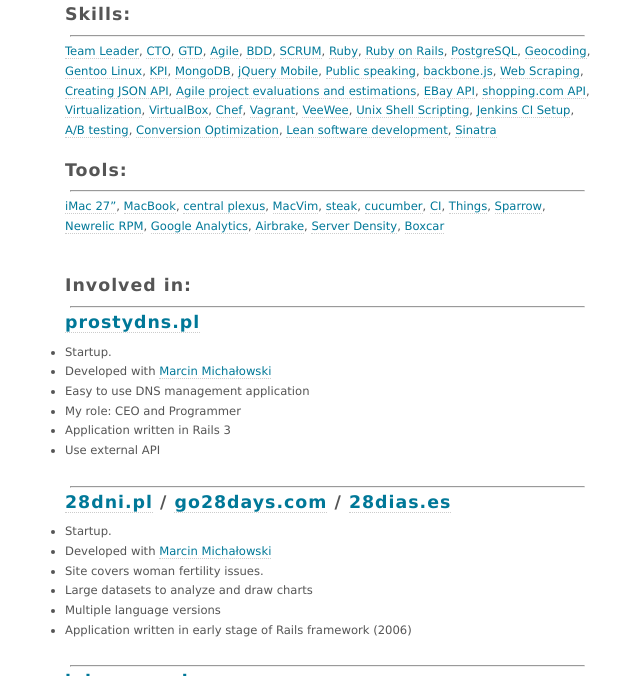
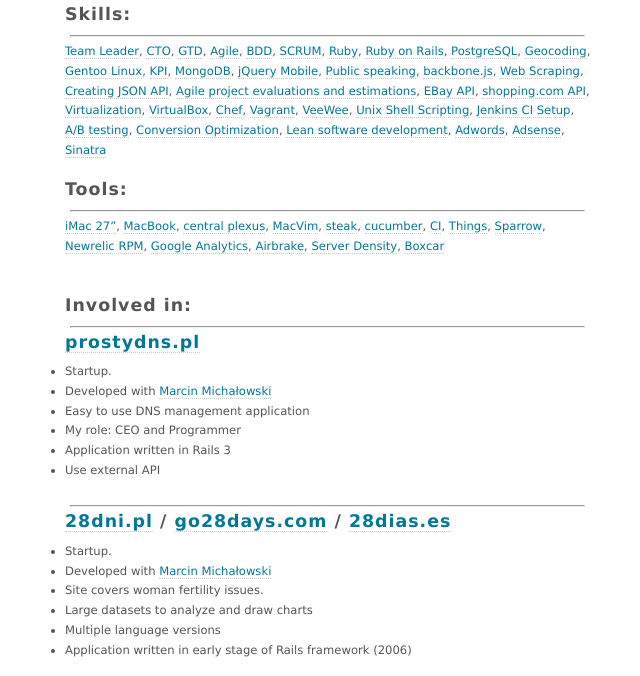
Before and after one commit to pr0d1r2/pr0d1r2.github.com, a Jekyll site: the page built from index.md, in a window 1280 px wide and 900 px high, cut to the strip 224-900 px from the top of the window. Shown: the whole strip, without its empty margins (315-955 px from the left). Built offline with Jekyll 4.4.1, drawn with Linux system fonts in a browser that asks for light colours.

Commit message:
Add adwords and adsense to skills.

```diff
--- a/index.md
+++ b/index.md
@@ -73,6 +73,9 @@ My clients make more profit and decrease their costs via intelligent usage of to
 [A/B testing](http://en.wikipedia.org/wiki/A/B_testing),
 [Conversion Optimization](http://en.wikipedia.org/wiki/Conversion_optimization),
 [Lean software development](http://en.wikipedia.org/wiki/Lean_software_development),
+[Adwords](http://en.wikipedia.org/wiki/Adwords),
+[Adsense](http://en.wikipedia.org/wiki/Adsense),
+<br/>
 [Sinatra](http://www.sinatrarb.com)
 <br/>
 <br/>
```
Also changed, not shown: 1 other file.
